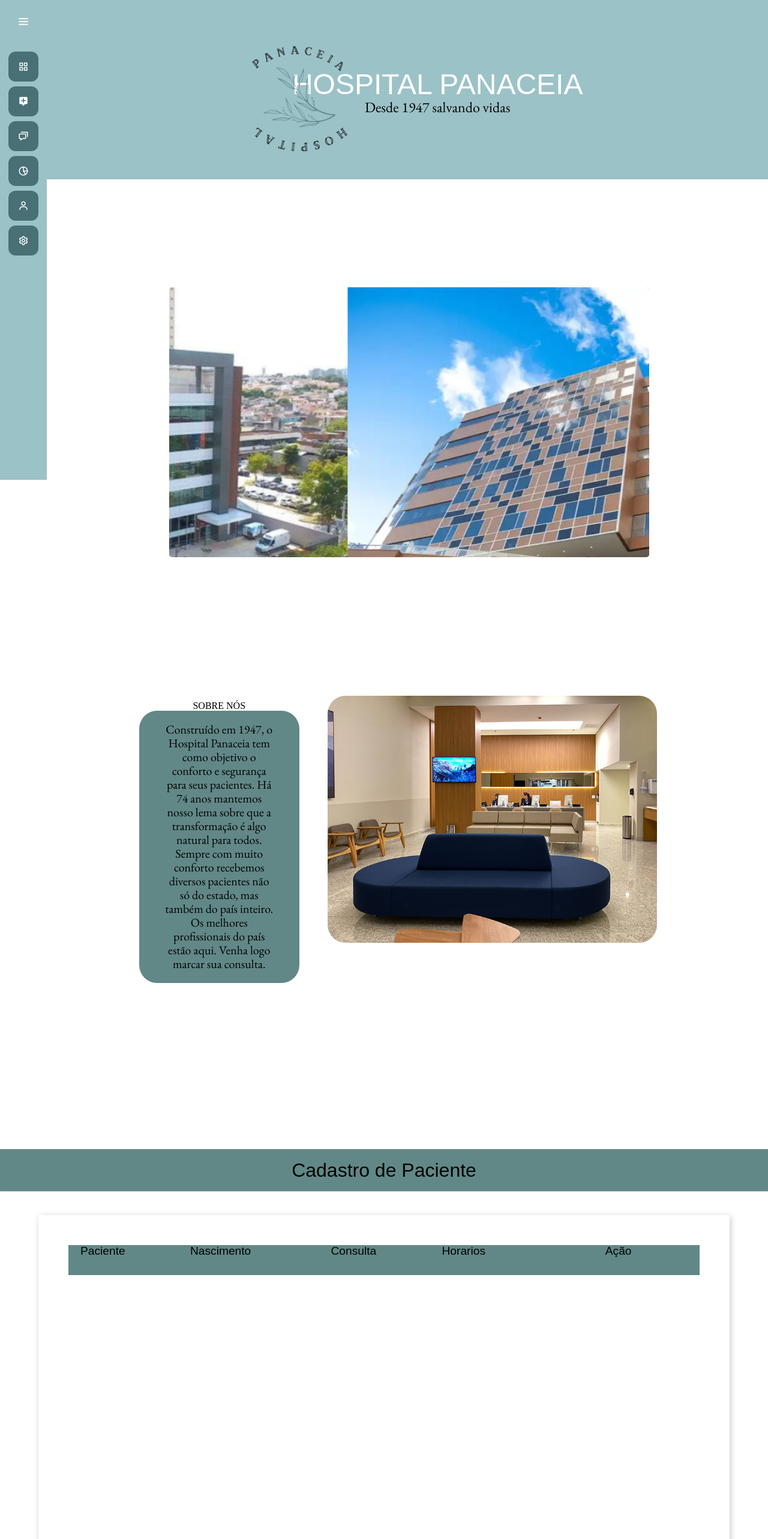
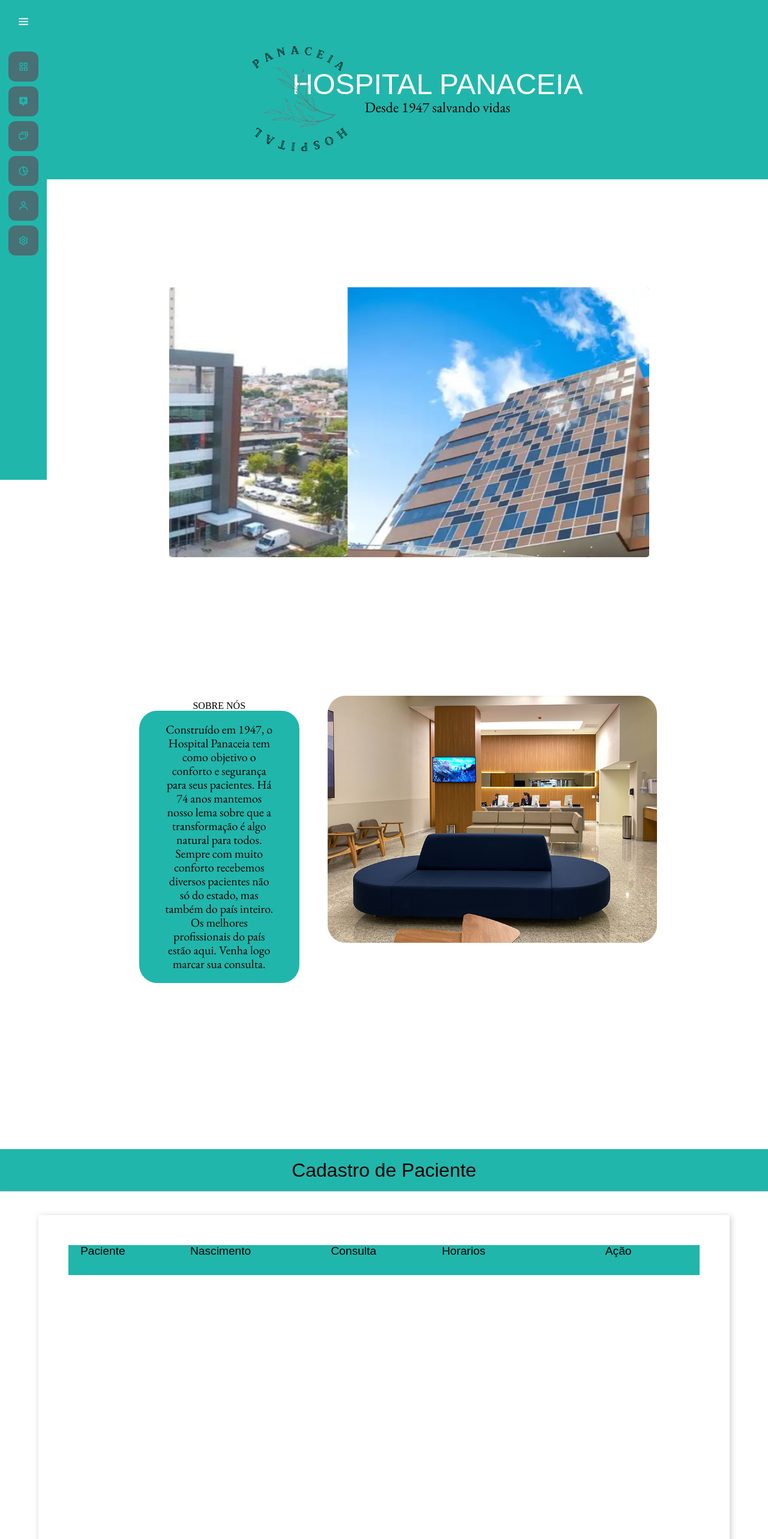
Before and after one commit to IgorCentofante/Final-Project-of-React, a React (Create React App) app: page / in a window 1280 px wide. Shown: the top 2566 px of the page at 60% size. Built offline with nearby package versions, Linux system fonts and the light colour scheme; a web font is replaced by a local one.

Commit message:
Ajustando CSS de tu

```diff
--- a/src/css/cabeçalho.css
+++ b/src/css/cabeçalho.css
@@ -9,8 +9,8 @@
 }
 
 .principal {
-  background-color: rgb(155, 194, 199);
-  border: solid rgb(155, 194, 199);
+  background-color: #21b6ab;
+  border: solid  #21b6ab;
   display: inline-block;
   width: 100%;
   margin: 0 auto 150px auto;
--- a/src/css/crud/main.css
+++ b/src/css/crud/main.css
@@ -4,7 +4,7 @@
 }
 
 :root {
-  --primary-color: #618887;
+  --primary-color: #21b6ab;
   --secundary-color: #7d94c0;
   --shadow-color: #ccc;
   --text-color: #fff;
--- a/src/css/sobre-nos.css
+++ b/src/css/sobre-nos.css
@@ -30,12 +30,7 @@
 .sobre_nos_bg {
   padding: 20px;
   width: 100%;
-  background-color: rgba(
-    97.00000181794167,
-    136.00000709295273,
-    135.00000715255737,
-    1
-  );
+  background-color:#21b6ab;
   border-radius: 30px;
 }
 
--- a/src/css/style.css
+++ b/src/css/style.css
@@ -10,7 +10,7 @@
   top: 0;
   height: 100%;
   width: 78px;
-  background: rgb(155, 194, 199);
+  background: #21b6ab;
   padding: 6px 14px;
   z-index: 4;
   transition: all 0.5s ease;
@@ -29,7 +29,7 @@
   transition: all 0.5s ease;
 }
 .sidebar .logo-details .logo_name {
-  color: #fff;
+  color: #ffffff;
   font-size: 20px;
   font-weight: 600;
   opacity: 0;
@@ -55,13 +55,17 @@
   text-align: right;
 }
 .sidebar i {
-  color: #fff;
+  color: #21b6ab;
   height: 60px;
   min-width: 50px;
   font-size: 28px;
   text-align: center;
   line-height: 60px;
 }
+#btn {
+  color: white;
+}
+
 .sidebar .nav-list {
   margin-top: 20px;
   height: 100%;
@@ -120,7 +124,7 @@
   left: 0;
   transform: translateY(-50%);
   font-size: 22px;
-  background: rgb(72, 112, 117);
+  background: #21b6ab;
   color: #fff;
 }
 .sidebar.open .bx-search:hover {
```
Also changed, not shown: src/css/form.css (+5 -5 lines).
